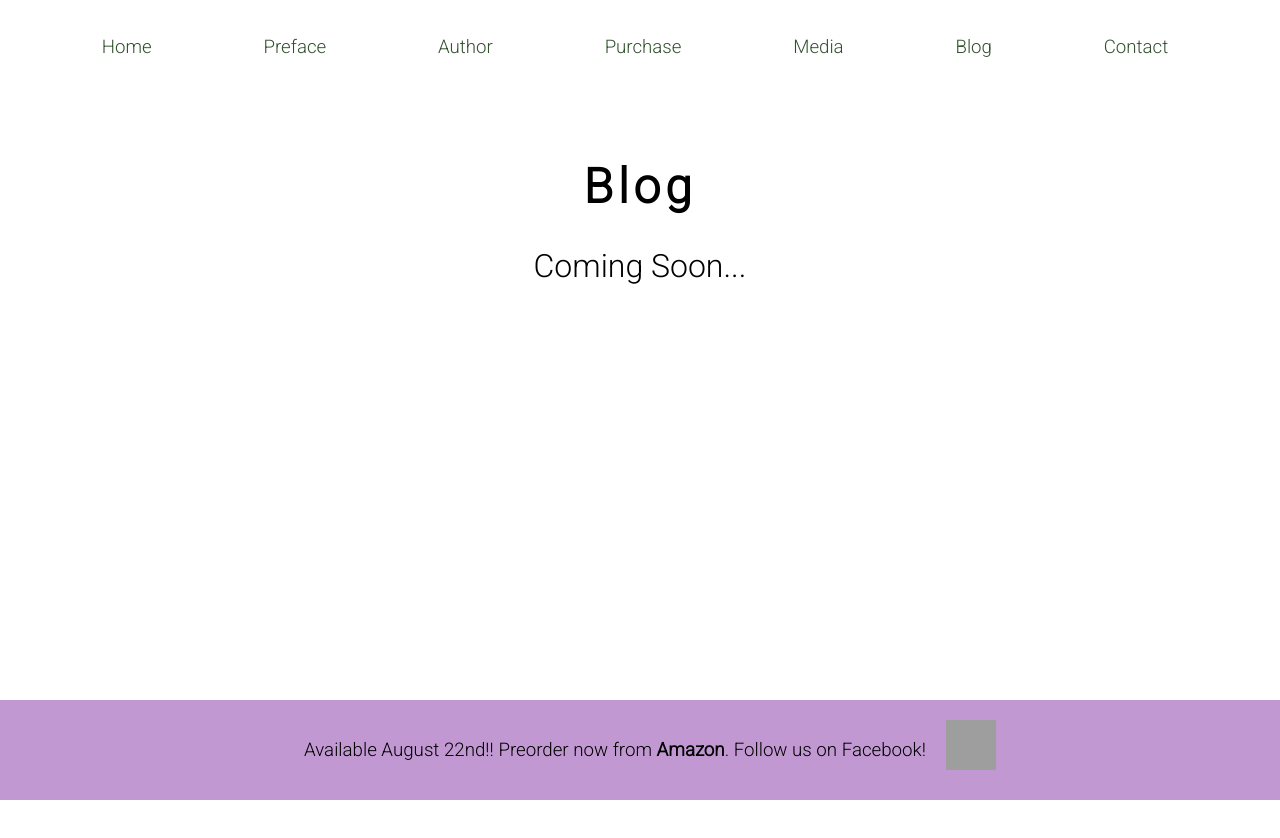
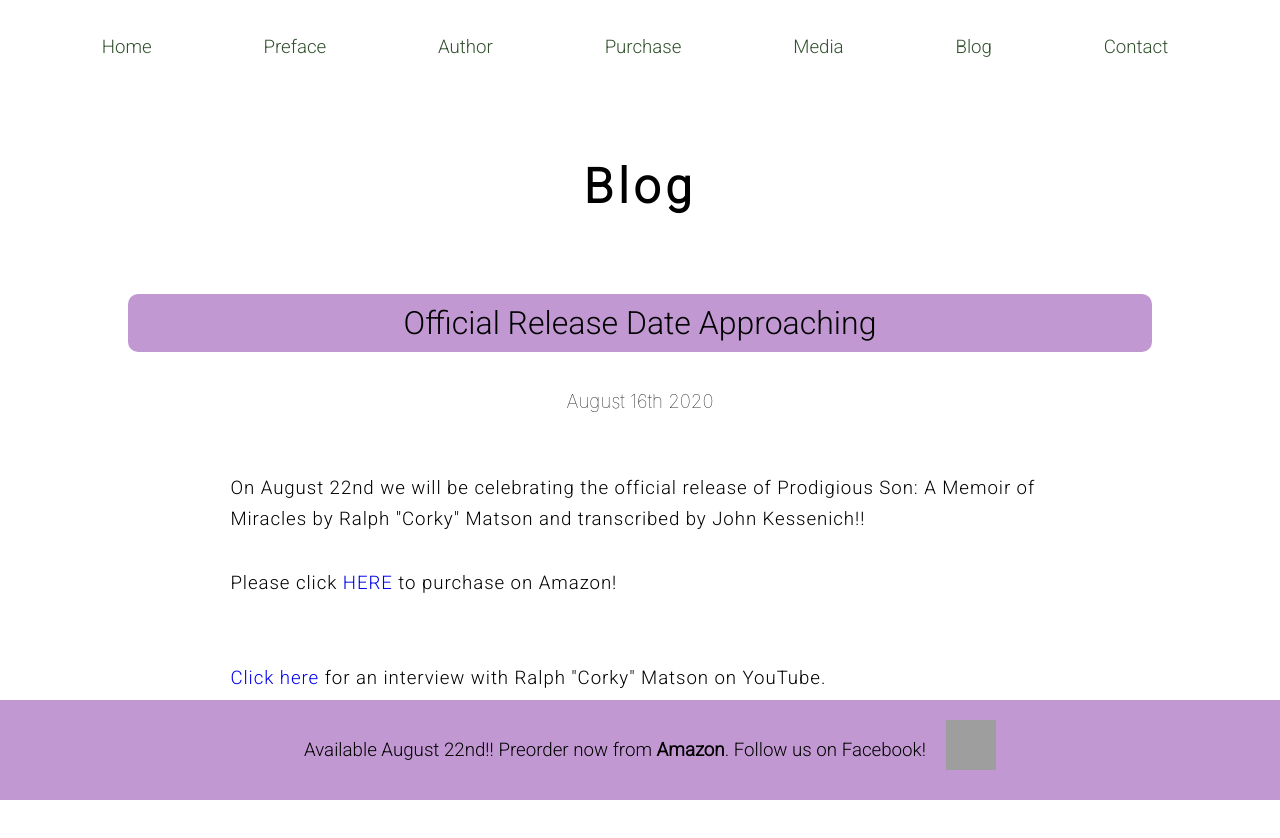
Before and after one commit to jokessenich/ProdigiousSon, a React (Create React App) app: page /blog in a window 1280 px wide. Shown: the top 838 px of the page. Before the commit the page ends 816 px from the top, so only its background shows below. Built offline with nearby package versions, Linux system fonts and the light colour scheme; grey boxes are pictures that could not be loaded.

Commit message:
blog and front page change

```diff
--- /dev/null
+++ b/src/components/Blog.css
@@ -0,0 +1,17 @@
+.postContainer{
+    border-radius: 10px;
+    width: 80%;
+    margin-left:auto;
+    margin-right:auto;
+    padding:20px;
+}
+.blogPost{
+font-size:14pt;
+padding-bottom: 10%;
+}
+
+.blogTitle{
+    background-color: #c198d2;
+    padding: 10px;
+    border-radius: 10px;
+}
--- a/src/components/Blog.js
+++ b/src/components/Blog.js
@@ -1,4 +1,5 @@
 import React from 'react';
+import './Blog.css'
 
 export default class Blog extends React.Component{
 
@@ -7,7 +8,19 @@ render(){
     return(
         <div>
         <h1> Blog </h1>
-        <h2>Coming Soon...</h2>
+        <div className = "postContainer">
+
+        <h2 className = "blogTitle">Official Release Date Approaching</h2>
+        <h3>August 16th 2020</h3>
+        <p className = "blogPost">On August 22nd we will be celebrating the official release of Prodigious Son: A Memoir of Miracles by Ralph "Corky" Matson and transcribed by John Kessenich!! <br /> <br />
+
+        Please click <a href ="https://tinyurl.com/prodigioussonbookamazon">HERE</a> to purchase on Amazon!<br /><br /> <br />
+
+        <a href = "https://www.youtube.com/watch?v=iAVSoPTqpVU&t=73s">Click here</a>  for an interview with Ralph "Corky" Matson on YouTube.<br /> <br />
+
+        We will stream a live interview on the Facebook Page at 1 PM PDT, 4 PM EST. <a href = "https://www.facebook.com/events/657893901747327/">Click here</a> to watch!
+        </p>
+        </div>
         </div>
     )
 }
--- a/src/components/Home.js
+++ b/src/components/Home.js
@@ -18,7 +18,8 @@ render(){
     return(
         <div className = "page">
                 {this.state.showPopup?<div className="available-popup">
-        <h3>Available in paperback, eBook or Kindle August 22nd! {<br/>}</h3>
+                    <h3><a href = "https://www.facebook.com/events/657893901747327/">LIVE Book Release w/ author Ralph "Corky" Matson on Facebook
+Saturday, August 22 at 1 PM (PDT)</a></h3>
 
     </div>:""}
                     <h1 className = "title" >Prodigious Son: A Memoir of Miracles</h1>
```
